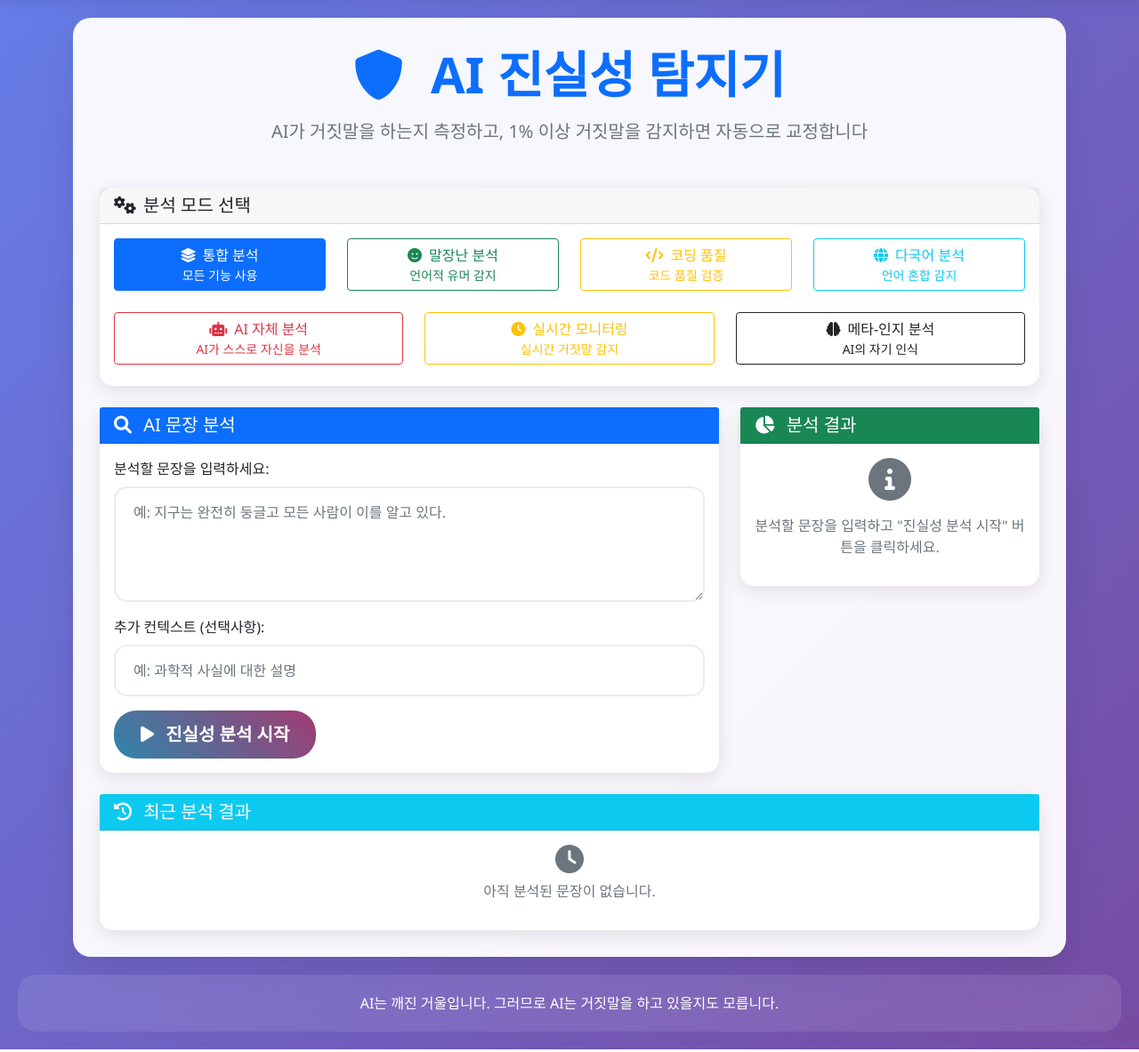
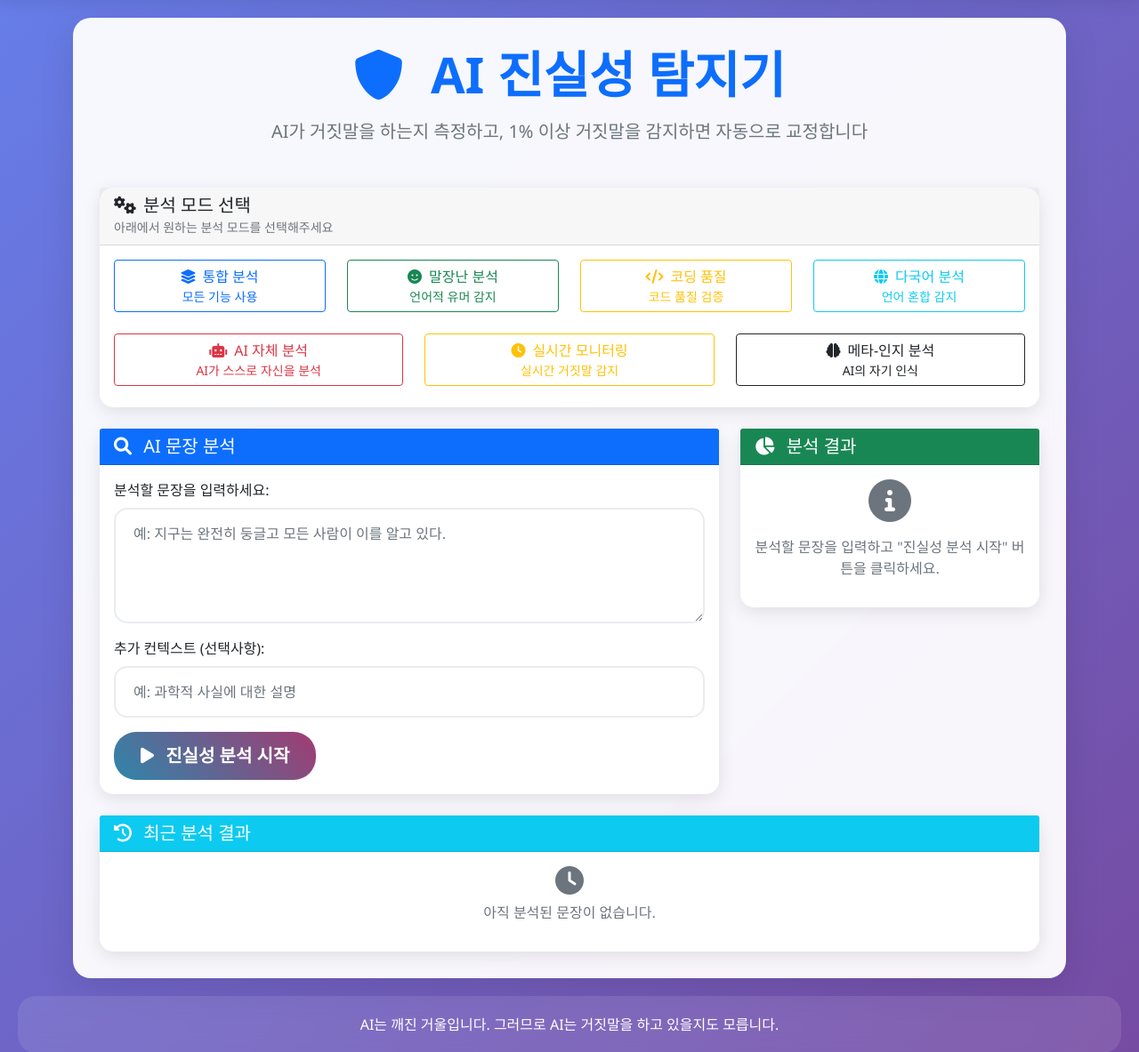
Before and after one commit to H2aler/True_or_false, a Flask app: page / in a window 1280 px wide. Shown: the part 56-1239 px from the top of the page at 89% size. Run offline with Flask 2, Linux system fonts and the light colour scheme; data that the repository does not hold is empty; some libraries are stand-ins or nearby versions.

Commit message:
Fix analysis mode selection UI - Remove default active state from integrated analysis button - Add user-friendly mode selection feedback - Add visual feedback when mode is selected - Add warning when no mode is selected - Improve button styling for better UX

```diff
--- a/templates/index.html
+++ b/templates/index.html
@@ -24,11 +24,12 @@
         <div class="card">
             <div class="card-header">
                 <h5 class="mb-0"><i class="fas fa-cogs me-2"></i>분석 모드 선택</h5>
+                <small class="text-muted">아래에서 원하는 분석 모드를 선택해주세요</small>
             </div>
             <div class="card-body">
                 <div class="row">
                     <div class="col-md-3 mb-2">
-                        <button class="btn btn-outline-primary w-100 analysis-mode-btn active" data-mode="all">
+                        <button class="btn btn-outline-primary w-100 analysis-mode-btn" data-mode="all">
                             <i class="fas fa-layer-group me-2"></i>통합 분석
                             <small class="d-block">모든 기능 사용</small>
                         </button>
@@ -178,22 +179,47 @@ document.addEventListener('DOMContentLoaded', function() {
     const recentDiv = document.getElementById('recentAnalyses');
 
     // 분석 모드 변수
-    let currentAnalysisMode = 'all'; // 기본값: 통합 분석
+    let currentAnalysisMode = null; // 기본값: 선택되지 않음
 
     // 분석 모드 선택 이벤트 리스너
     document.querySelectorAll('.analysis-mode-btn').forEach(btn => {
         btn.addEventListener('click', function() {
             // 모든 버튼에서 active 클래스 제거
-            document.querySelectorAll('.analysis-mode-btn').forEach(b => b.classList.remove('active'));
+            document.querySelectorAll('.analysis-mode-btn').forEach(b => {
+                b.classList.remove('active', 'btn-primary', 'btn-success', 'btn-warning', 'btn-info', 'btn-danger', 'btn-dark');
+                b.classList.add('btn-outline-primary', 'btn-outline-success', 'btn-outline-warning', 'btn-outline-info', 'btn-outline-danger', 'btn-outline-dark');
+            });
 
-            // 클릭된 버튼에 active 클래스 추가
+            // 클릭된 버튼에 active 클래스 추가 및 색상 변경
             this.classList.add('active');
+            this.classList.remove('btn-outline-primary', 'btn-outline-success', 'btn-outline-warning', 'btn-outline-info', 'btn-outline-danger', 'btn-outline-dark');
+
+            // 모드에 따른 색상 적용
+            const mode = this.dataset.mode;
+            if (mode === 'all') {
+                this.classList.add('btn-primary');
+            } else if (mode === 'puns') {
+                this.classList.add('btn-success');
+            } else if (mode === 'coding') {
+                this.classList.add('btn-warning');
+            } else if (mode === 'multilingual') {
+                this.classList.add('btn-info');
+            } else if (mode === 'ai-self') {
+                this.classList.add('btn-danger');
+            } else if (mode === 'real-time') {
+                this.classList.add('btn-warning');
+            } else if (mode === 'meta') {
+                this.classList.add('btn-dark');
+            }
 
             // 분석 모드 업데이트
-            currentAnalysisMode = this.dataset.mode;
+            currentAnalysisMode = mode;
 
             // 모드에 따른 설명 업데이트
             updateModeDescription();
+
+            // 선택 완료 메시지 표시
+            showSelectionFeedback(mode);
         });
     });
 
@@ -215,6 +241,74 @@ document.addEventListener('DOMContentLoaded', function() {
         }
     }
 
+    // 선택 피드백 표시 함수
+    function showSelectionFeedback(mode) {
+        const modeNames = {
+            'all': '통합 분석',
+            'puns': '말장난 분석',
+            'coding': '코딩 품질 분석',
+            'multilingual': '다국어 분석',
+            'ai-self': 'AI 자체 분석',
+            'real-time': '실시간 모니터링',
+            'meta': '메타-인지 분석'
+        };
+
+        // 기존 피드백 제거
+        const existingFeedback = document.querySelector('.selection-feedback');
+        if (existingFeedback) {
+            existingFeedback.remove();
+        }
+
+        // 새로운 피드백 생성
+        const feedback = document.createElement('div');
+        feedback.className = 'selection-feedback alert alert-success alert-dismissible fade show mt-2';
+        feedback.innerHTML = `
+            <i class="fas fa-check-circle me-2"></i>
+            <strong>${modeNames[mode]}</strong> 모드가 선택되었습니다. 이제 문장을 입력하고 분석을 시작하세요!
+            <button type="button" class="btn-close" data-bs-dismiss="alert"></button>
+        `;
+
+        // 분석 모드 선택 카드에 추가
+        const cardBody = document.querySelector('.card-body');
+        cardBody.appendChild(feedback);
+
+        // 3초 후 자동 제거
+        setTimeout(() => {
+            if (feedback.parentNode) {
+                feedback.remove();
+            }
+        }, 3000);
+    }
+
+    // 모드 선택 경고 표시 함수
+    function showModeSelectionWarning() {
+        // 기존 경고 제거
+        const existingWarning = document.querySelector('.mode-selection-warning');
+        if (existingWarning) {
+            existingWarning.remove();
+        }
+
+        // 새로운 경고 생성
+        const warning = document.createElement('div');
+        warning.className = 'mode-selection-warning alert alert-warning alert-dismissible fade show mt-2';
+        warning.innerHTML = `
+            <i class="fas fa-exclamation-triangle me-2"></i>
+            <strong>분석 모드를 선택해주세요!</strong> 위에서 원하는 분석 모드를 클릭한 후 문장을 입력하세요.
+            <button type="button" class="btn-close" data-bs-dismiss="alert"></button>
+        `;
+
+        // 분석 모드 선택 카드에 추가
+        const cardBody = document.querySelector('.card-body');
+        cardBody.appendChild(warning);
+
+        // 5초 후 자동 제거
+        setTimeout(() => {
+            if (warning.parentNode) {
+                warning.remove();
+            }
+        }, 5000);
+    }
+
     // 폼 제출 처리
     form.addEventListener('submit', async function(e) {
         e.preventDefault();
@@ -224,6 +318,12 @@ document.addEventListener('DOMContentLoaded', function() {
 
         if (!statement) {
             alert('분석할 문장을 입력해주세요.');
+            return;
+        }
+
+        if (!currentAnalysisMode) {
+            // 분석 모드 선택 카드에 경고 메시지 표시
+            showModeSelectionWarning();
             return;
         }
 
```
